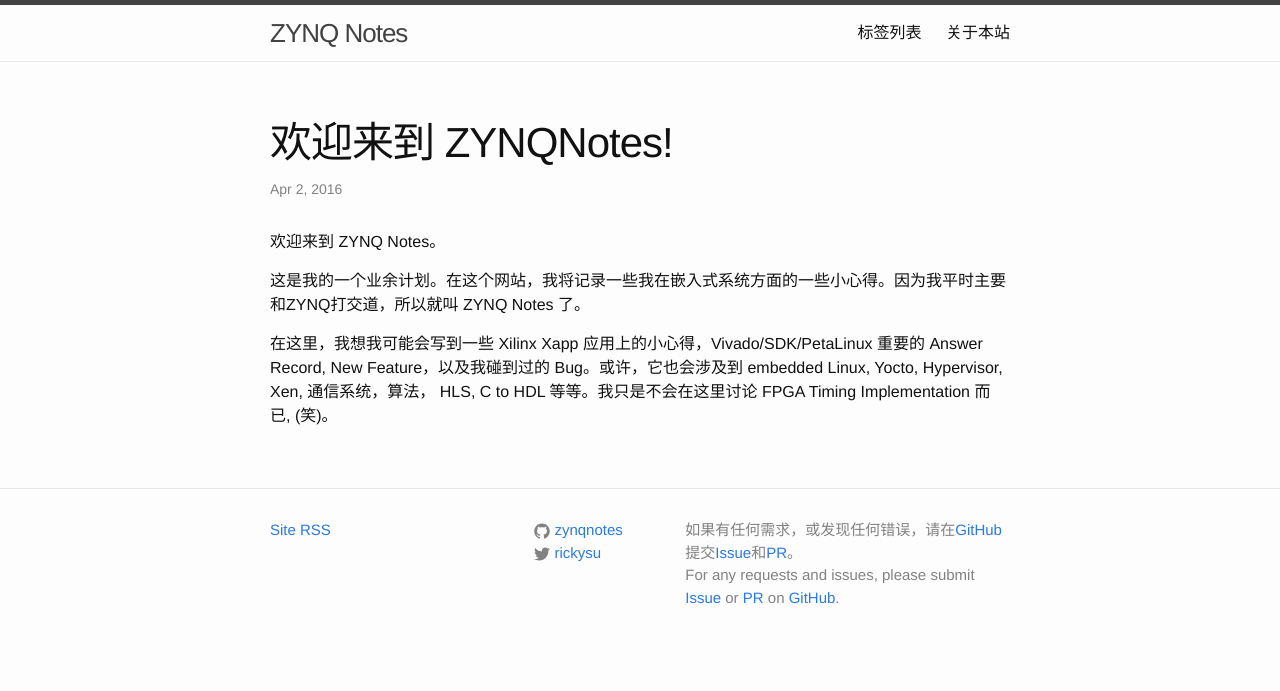
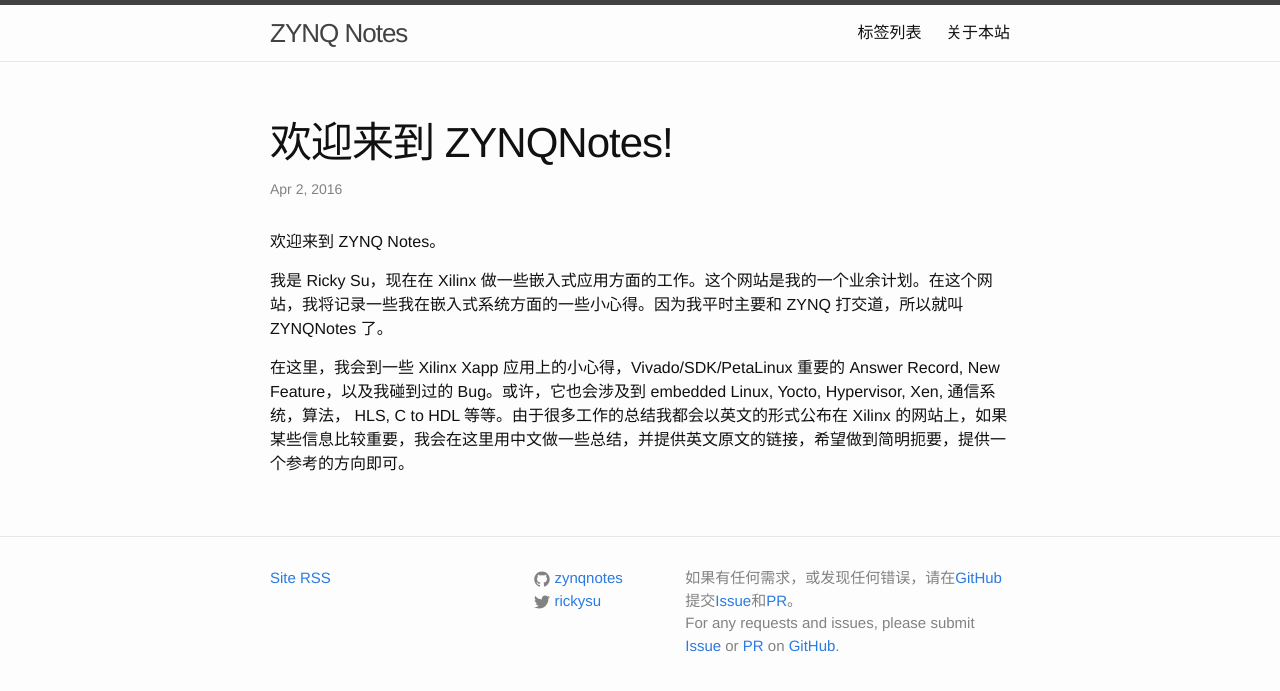
Before and after one commit to zynqnotes/zynqnotes.github.io, a Jekyll site: the page built from _posts/2016-04-02-welcome-zynqnotes.md, in a window 1280 px wide. Shown: the top 691 px of the page. Built offline with Jekyll 4.4.1, drawn with Linux system fonts in a browser that asks for light colours.

Commit message:
update welcome notes

```diff
--- a/_posts/2016-04-02-welcome-zynqnotes.md
+++ b/_posts/2016-04-02-welcome-zynqnotes.md
@@ -9,6 +9,6 @@
 
 欢迎来到 ZYNQ Notes。
 
-这是我的一个业余计划。在这个网站，我将记录一些我在嵌入式系统方面的一些小心得。因为我平时主要和ZYNQ打交道，所以就叫 ZYNQ Notes 了。
+我是 Ricky Su，现在在 Xilinx 做一些嵌入式应用方面的工作。这个网站是我的一个业余计划。在这个网站，我将记录一些我在嵌入式系统方面的一些小心得。因为我平时主要和 ZYNQ 打交道，所以就叫 ZYNQNotes 了。
 
-在这里，我想我可能会写到一些 Xilinx Xapp 应用上的小心得，Vivado/SDK/PetaLinux 重要的 Answer Record, New Feature，以及我碰到过的 Bug。或许，它也会涉及到 embedded Linux, Yocto, Hypervisor, Xen, 通信系统，算法， HLS, C to HDL 等等。我只是不会在这里讨论 FPGA Timing Implementation 而已, (笑)。
+在这里，我会到一些 Xilinx Xapp 应用上的小心得，Vivado/SDK/PetaLinux 重要的 Answer Record, New Feature，以及我碰到过的 Bug。或许，它也会涉及到 embedded Linux, Yocto, Hypervisor, Xen, 通信系统，算法， HLS, C to HDL 等等。由于很多工作的总结我都会以英文的形式公布在 Xilinx 的网站上，如果某些信息比较重要，我会在这里用中文做一些总结，并提供英文原文的链接，希望做到简明扼要，提供一个参考的方向即可。
```
